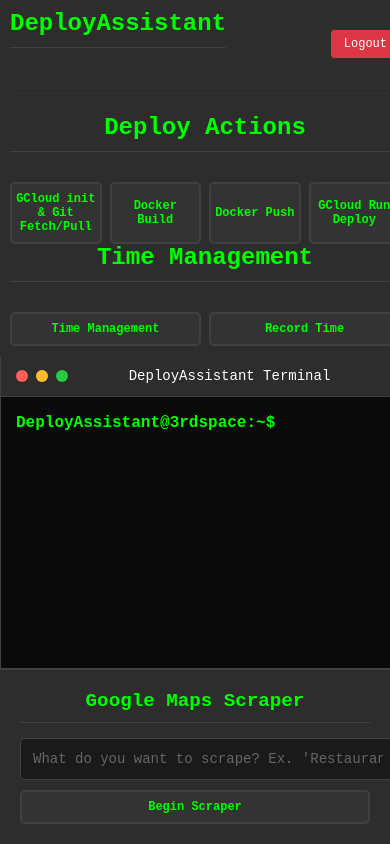
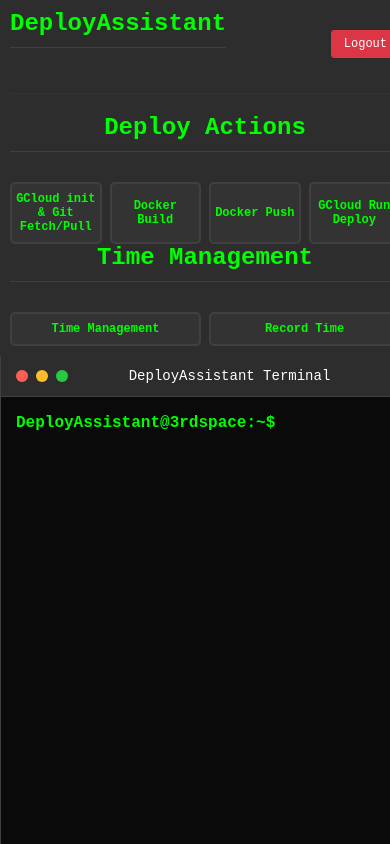
Before and after one commit to Srujan-P/deploy-assistant, a Flask app: page /home in a window 390 px wide. Run offline with Flask 3, Linux system fonts and the light colour scheme; the visitor is signed in with stand-in values (Sample User, id 1).

Commit message:
Remove Google Maps Scraper functionality from routes, CSS, JS, and HTML files.

```diff
--- a/flask_app/routes.py
+++ b/flask_app/routes.py
@@ -307,40 +307,3 @@
         return jsonify({'error': f'Request failed: {str(e)}'}), 500
     except Exception as e:
         return jsonify({'error': f'Internal server error: {str(e)}'}), 500
-
-@app.route('/api/google-maps-scraper', methods=['GET', 'OPTIONS'])
-def google_maps_scraper():
-    """Proxy endpoint for Google Maps Scraper with CORS headers"""
-    if request.method == 'OPTIONS':
-        return '', 200, {
-            'Access-Control-Allow-Origin': '*',
-            'Access-Control-Allow-Methods': 'GET, POST, OPTIONS',
-            'Access-Control-Allow-Headers': 'Content-Type, user-input'
-        }
-
-    try:
-        # Get the user input from the request headers
-        user_input = request.headers.get('user-input')
-        if not user_input:
-            return jsonify({'error': 'user-input header is required'}), 400
-
-        # Make the request to the n8n webhook
-        webhook_url = 'https://n8n.fphn8n.online/webhook/4bc99686-2de3-4704-9991-8bac632674cf'
-        headers = {
-            'Content-Type': 'application/json',
-            'user-input': user_input
-        }
-
-        response = requests.get(webhook_url, headers=headers, timeout=30)
-
-        # Return success response (we don't process the response as per requirements)
-        return jsonify({'status': 'success', 'message': 'Google Maps Scraper initiated'}), 200, {
-            'Access-Control-Allow-Origin': '*',
-            'Access-Control-Allow-Methods': 'GET, POST, OPTIONS',
-            'Access-Control-Allow-Headers': 'Content-Type, user-input'
-        }
-
-    except requests.exceptions.RequestException as e:
-        return jsonify({'error': f'Request failed: {str(e)}'}), 500
-    except Exception as e:
-        return jsonify({'error': f'Internal server error: {str(e)}'}), 500
--- a/flask_app/static/main/css/home.css
+++ b/flask_app/static/main/css/home.css
@@ -409,57 +409,7 @@
     color: #a8e6cf;
 }
 
-#googleMapsScraperInput {
-    padding: 10px;
-    border: 1px solid #404040;
-    border-radius: 5px;
-    font-size: 14px;
-}
 
-/* Google Maps Scraper Mobile Section */
-.google-maps-scraper-mobile {
-    display: none;
-    background-color: #2d2d2d;
-    padding: 20px;
-    border-top: 2px solid #404040;
-}
-
-.google-maps-scraper-mobile h3 {
-    color: #00ff00;
-    margin-bottom: 15px;
-    font-size: 1.2em;
-    font-family: 'Courier New', monospace;
-    text-align: center;
-    border-bottom: 1px solid #404040;
-    padding-bottom: 10px;
-}
-
-.mobile-scraper-content {
-    display: flex;
-    flex-direction: column;
-    gap: 10px;
-}
-
-.mobile-scraper-content .action-input {
-    width: 100%;
-    padding: 12px;
-    border: 1px solid #404040;
-    border-radius: 5px;
-    font-size: 14px;
-    background-color: #1a1a1a;
-    color: #00ff00;
-    font-family: 'Courier New', monospace;
-}
-
-.mobile-scraper-content .action-input:focus {
-    border-color: #00ff00;
-    box-shadow: 0 0 5px rgba(0, 255, 0, 0.3);
-    outline: none;
-}
-
-.mobile-scraper-content .action-input::placeholder {
-    color: #666;
-}
 
 /* Custom Scrollbar for Sidebar */
 .sidebar::-webkit-scrollbar {
@@ -507,16 +457,6 @@
         overflow-y: auto;
     }
 
-    /* Hide Google Maps Scraper in desktop sidebar on mobile */
-    .google-maps-scraper-desktop {
-        display: none;
-    }
-
-    /* Show Google Maps Scraper mobile section */
-    .google-maps-scraper-mobile {
-        display: block;
-        flex-shrink: 0;
-    }
 
     .action-buttons {
         flex-direction: row;
--- a/flask_app/static/main/js/main.js
+++ b/flask_app/static/main/js/main.js
@@ -715,205 +715,7 @@
         });
     }
 
-    // Google Maps Scraper button functionality (Desktop)
-    const googleMapsScraperBtn = document.getElementById('googleMapsScraperBtn');
-    if (googleMapsScraperBtn) {
-        googleMapsScraperBtn.addEventListener('click', async function() {
-            const userInput = document.getElementById('googleMapsScraperInput').value.trim();
 
-            if (!userInput) {
-                alert('Please enter what you want to scrape');
-                return;
-            }
-
-            // Replace all spaces with + for URL-friendly input
-            const urlFriendlyInput = userInput.replace(/\s+/g, '+');
-
-            try {
-                googleMapsScraperBtn.disabled = true;
-                googleMapsScraperBtn.textContent = 'Scraping...';
-
-                // Make GET request to our proxy endpoint
-                const response = await fetch('/api/google-maps-scraper', {
-                    method: 'GET',
-                    headers: {
-                        'Content-Type': 'application/json',
-                        'user-input': urlFriendlyInput
-                    }
-                });
-
-                if (response.ok) {
-                    // Display success message in terminal
-                    const terminalOutput = document.getElementById('terminalOutput');
-                    if (terminalOutput) {
-                        // Hide the blinking cursor
-                        const cursor = document.querySelector('.terminal-cursor');
-                        if (cursor) {
-                            cursor.style.display = 'none';
-                        }
-
-                        // Clear terminal and show success message
-                        terminalOutput.innerHTML = '';
-
-                        const successLine = document.createElement('div');
-                        successLine.className = 'terminal-line';
-                        successLine.textContent = `Google Maps Scraper initiated for: "${userInput}"`;
-                        terminalOutput.appendChild(successLine);
-
-                        const statusLine = document.createElement('div');
-                        statusLine.className = 'terminal-line';
-                        statusLine.innerHTML = `
-                            <span class="terminal-prompt">DeployAssistant@3rdspace:~$</span>
-                            <span style="color: #00ff00;">SUCCESS</span>
-                        `;
-                        terminalOutput.appendChild(statusLine);
-
-                        // Add new prompt line at the bottom
-                        const bottomPromptLine = document.createElement('div');
-                        bottomPromptLine.className = 'terminal-line';
-                        bottomPromptLine.innerHTML = `
-                            <span class="terminal-prompt">DeployAssistant@3rdspace:~$</span>
-                            <span class="terminal-cursor">_</span>
-                        `;
-                        terminalOutput.appendChild(bottomPromptLine);
-
-                        // Show cursor again at the end
-                        if (cursor) {
-                            cursor.style.display = 'inline';
-                        }
-
-                        // Scroll to bottom
-                        terminalOutput.scrollTop = terminalOutput.scrollHeight;
-                    }
-                } else {
-                    // Handle error response
-                    const terminalOutput = document.getElementById('terminalOutput');
-                    if (terminalOutput) {
-                        terminalOutput.innerHTML += `<div class="terminal-line" style="color: #ff0000;">Error: Failed to initiate Google Maps Scraper</div>`;
-                        terminalOutput.innerHTML += `<div class="terminal-line">
-                            <span class="terminal-prompt">DeployAssistant@3rdspace:~$</span>
-                            <span style="color: #ff0000;">FAILED</span>
-                        </div>`;
-                        terminalOutput.scrollTop = terminalOutput.scrollHeight;
-                    }
-                }
-            } catch (error) {
-                console.error('Error initiating Google Maps Scraper:', error);
-                const terminalOutput = document.getElementById('terminalOutput');
-                if (terminalOutput) {
-                    terminalOutput.innerHTML += `<div class="terminal-line" style="color: #ff0000;">Error: ${error.message}</div>`;
-                    terminalOutput.innerHTML += `<div class="terminal-line">
-                        <span class="terminal-prompt">DeployAssistant@3rdspace:~$</span>
-                        <span style="color: #ff0000;">FAILED</span>
-                    </div>`;
-                    terminalOutput.scrollTop = terminalOutput.scrollHeight;
-                }
-            } finally {
-                googleMapsScraperBtn.disabled = false;
-                googleMapsScraperBtn.textContent = 'Begin Scraper';
-            }
-        });
-    }
-
-    // Google Maps Scraper button functionality (Mobile)
-    const googleMapsScraperBtnMobile = document.getElementById('googleMapsScraperBtnMobile');
-    if (googleMapsScraperBtnMobile) {
-        googleMapsScraperBtnMobile.addEventListener('click', async function() {
-            const userInput = document.getElementById('googleMapsScraperInputMobile').value.trim();
-
-            if (!userInput) {
-                alert('Please enter what you want to scrape');
-                return;
-            }
-
-            // Replace all spaces with + for URL-friendly input
-            const urlFriendlyInput = userInput.replace(/\s+/g, '+');
-
-            try {
-                googleMapsScraperBtnMobile.disabled = true;
-                googleMapsScraperBtnMobile.textContent = 'Scraping...';
-
-                // Make GET request to our proxy endpoint
-                const response = await fetch('/api/google-maps-scraper', {
-                    method: 'GET',
-                    headers: {
-                        'Content-Type': 'application/json',
-                        'user-input': urlFriendlyInput
-                    }
-                });
-
-                if (response.ok) {
-                    // Display success message in terminal
-                    const terminalOutput = document.getElementById('terminalOutput');
-                    if (terminalOutput) {
-                        // Hide the blinking cursor
-                        const cursor = document.querySelector('.terminal-cursor');
-                        if (cursor) {
-                            cursor.style.display = 'none';
-                        }
-
-                        // Clear terminal and show success message
-                        terminalOutput.innerHTML = '';
-
-                        const successLine = document.createElement('div');
-                        successLine.className = 'terminal-line';
-                        successLine.textContent = `Google Maps Scraper initiated for: "${userInput}"`;
-                        terminalOutput.appendChild(successLine);
-
-                        const statusLine = document.createElement('div');
-                        statusLine.className = 'terminal-line';
-                        statusLine.innerHTML = `
-                            <span class="terminal-prompt">DeployAssistant@3rdspace:~$</span>
-                            <span style="color: #00ff00;">SUCCESS</span>
-                        `;
-                        terminalOutput.appendChild(statusLine);
-
-                        // Add new prompt line at the bottom
-                        const bottomPromptLine = document.createElement('div');
-                        bottomPromptLine.className = 'terminal-line';
-                        bottomPromptLine.innerHTML = `
-                            <span class="terminal-prompt">DeployAssistant@3rdspace:~$</span>
-                            <span class="terminal-cursor">_</span>
-                        `;
-                        terminalOutput.appendChild(bottomPromptLine);
-
-                        // Show cursor again at the end
-                        if (cursor) {
-                            cursor.style.display = 'inline';
-                        }
-
-                        // Scroll to bottom
-                        terminalOutput.scrollTop = terminalOutput.scrollHeight;
-                    }
-                } else {
-                    // Handle error response
-                    const terminalOutput = document.getElementById('terminalOutput');
-                    if (terminalOutput) {
-                        terminalOutput.innerHTML += `<div class="terminal-line" style="color: #ff0000;">Error: Failed to initiate Google Maps Scraper</div>`;
-                        terminalOutput.innerHTML += `<div class="terminal-line">
-                            <span class="terminal-prompt">DeployAssistant@3rdspace:~$</span>
-                            <span style="color: #ff0000;">FAILED</span>
-                        </div>`;
-                        terminalOutput.scrollTop = terminalOutput.scrollHeight;
-                    }
-                }
-            } catch (error) {
-                console.error('Error initiating Google Maps Scraper:', error);
-                const terminalOutput = document.getElementById('terminalOutput');
-                if (terminalOutput) {
-                    terminalOutput.innerHTML += `<div class="terminal-line" style="color: #ff0000;">Error: ${error.message}</div>`;
-                    terminalOutput.innerHTML += `<div class="terminal-line">
-                        <span class="terminal-prompt">DeployAssistant@3rdspace:~$</span>
-                        <span style="color: #ff0000;">FAILED</span>
-                    </div>`;
-                    terminalOutput.scrollTop = terminalOutput.scrollHeight;
-                }
-            } finally {
-                googleMapsScraperBtnMobile.disabled = false;
-                googleMapsScraperBtnMobile.textContent = 'Begin Scraper';
-            }
-        });
-    }
 
     // Time entry form submission functionality
     const submitTimeBtn = document.getElementById('submitTimeBtn');
--- a/flask_app/templates/home.html
+++ b/flask_app/templates/home.html
@@ -29,14 +29,6 @@
                 <button id="recordTimeBtn" class="action-btn">Record Time</button>
             </div>
 
-            <!-- Google Maps Scraper - Desktop only -->
-            <div class="google-maps-scraper-desktop">
-                <h3>Google Maps Scraper</h3>
-                <div class="action-buttons">
-                    <input type="text" id="googleMapsScraperInput" class="action-input" placeholder="What do you want to scrape? Ex. 'Restaurants in East Lansing'">
-                    <button id="googleMapsScraperBtn" class="action-btn">Begin Scraper</button>
-                </div>
-            </div>
         </div>
 
         <!-- Right Side - Terminal Window -->
@@ -62,13 +54,5 @@
         </div>
     </div>
 
-    <!-- Google Maps Scraper - Mobile only -->
-    <div class="google-maps-scraper-mobile">
-        <h3>Google Maps Scraper</h3>
-        <div class="mobile-scraper-content">
-            <input type="text" id="googleMapsScraperInputMobile" class="action-input" placeholder="What do you want to scrape? Ex. 'Restaurants in East Lansing'">
-            <button id="googleMapsScraperBtnMobile" class="action-btn">Begin Scraper</button>
-        </div>
-    </div>
 </div>
 {% endblock %}
```
